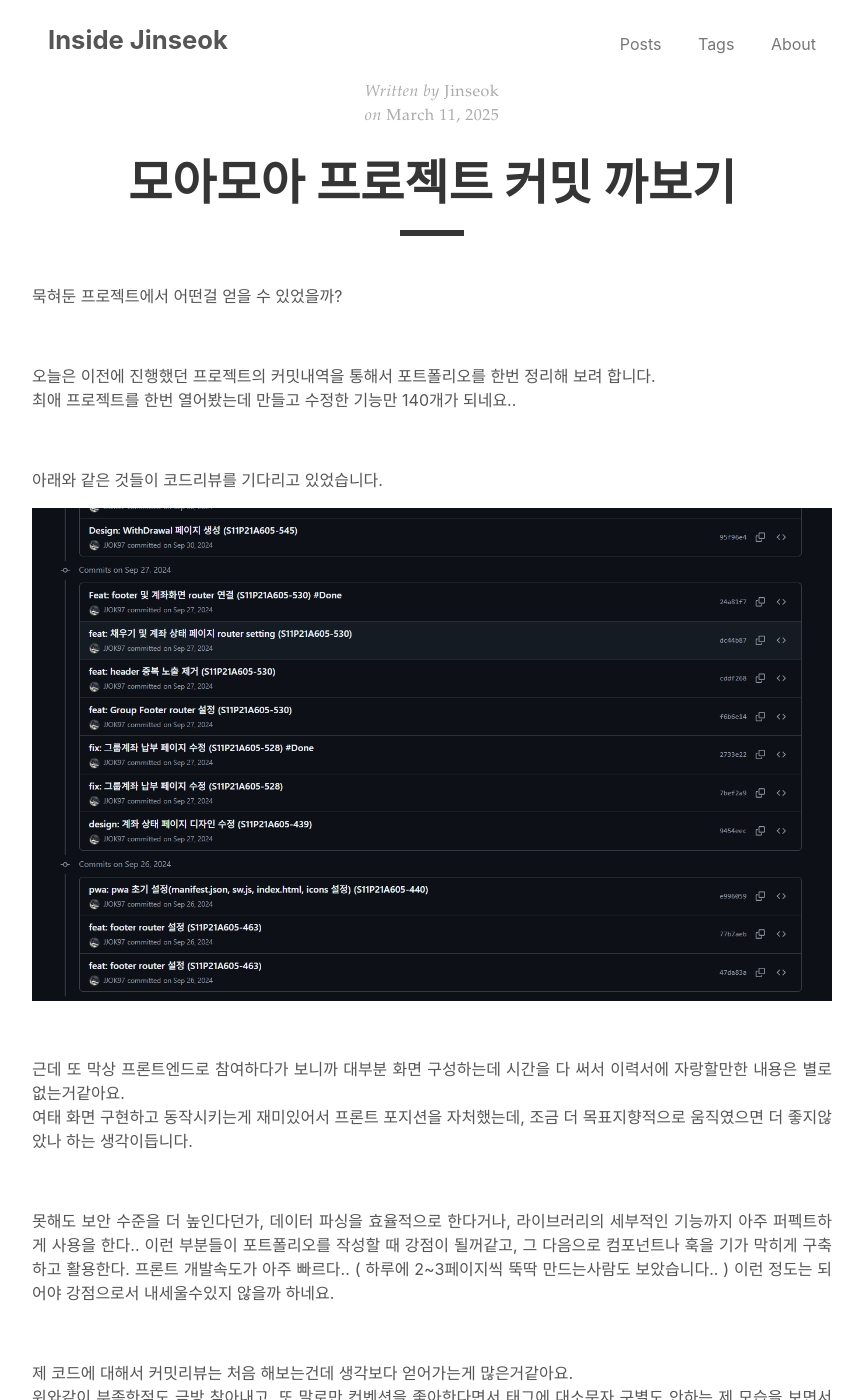
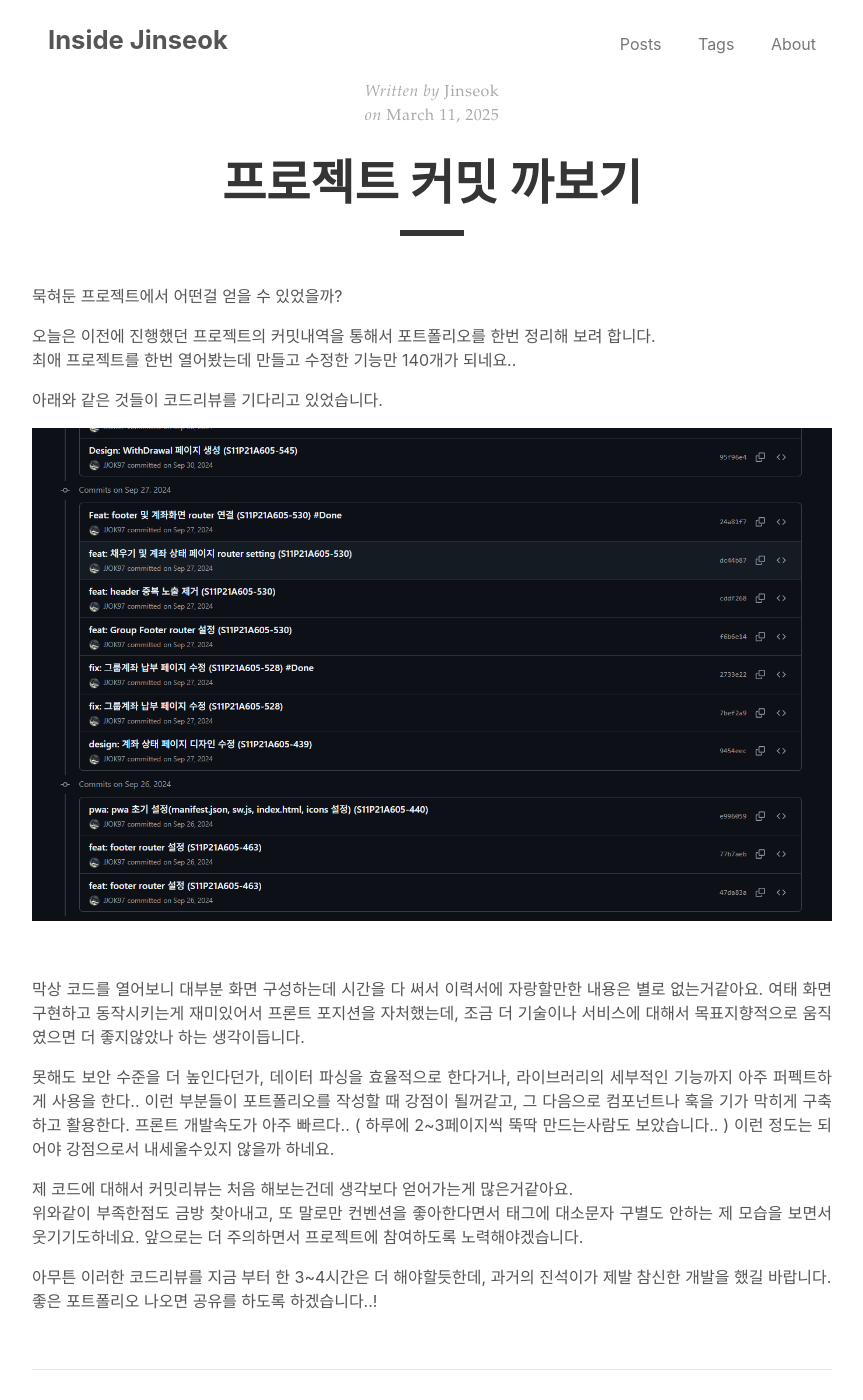
Before and after one commit to JJOK97/JJOK97.github.io, a Jekyll site: the page built from _posts/2025-03-11-moremore-review-1.md, in a window 1280 px wide and 1400 px high. Shown: the whole window, without its empty margins (208-1071 px from the left). Built offline with Jekyll 4.4.1, drawn with Linux system fonts in a browser that asks for light colours.

Commit message:
update: memoir

```diff
--- a/_posts/2025-03-11-moremore-review-1.md
+++ b/_posts/2025-03-11-moremore-review-1.md
@@ -1,8 +1,8 @@
 ---
 layout: post
-title: '모아모아 프로젝트 커밋 까보기'
+title: '프로젝트 커밋 까보기'
 author: 'Jinseok'
-description: '모아모아 프로젝트 커밋 까보기기'
+description: '프로젝트 커밋 까보기기'
 tags: [project]
 excerpt_separator: <!--more-->
 ---
@@ -10,12 +10,9 @@ excerpt_separator: <!--more-->
 묵혀둔 프로젝트에서 어떤걸 얻을 수 있었을까?
 
 <!--more-->
-<br>
 
 오늘은 이전에 진행했던 프로젝트의 커밋내역을 통해서 포트폴리오를 한번 정리해 보려 합니다.
 최애 프로젝트를 한번 열어봤는데 만들고 수정한 기능만 140개가 되네요..
-
-<br>
 
 아래와 같은 것들이 코드리뷰를 기다리고 있었습니다.
 
@@ -23,21 +20,14 @@ excerpt_separator: <!--more-->
 
 <br>
 
-근데 또 막상 프론트엔드로 참여하다가 보니까 대부분 화면 구성하는데 시간을 다 써서 이력서에 자랑할만한 내용은 별로 없는거같아요.
-여태 화면 구현하고 동작시키는게 재미있어서 프론트 포지션을 자처했는데, 조금 더 목표지향적으로 움직였으면 더 좋지않았나 하는 생각이듭니다.
-
-<br>
+막상 코드를 열어보니 대부분 화면 구성하는데 시간을 다 써서 이력서에 자랑할만한 내용은 별로 없는거같아요. 여태 화면 구현하고 동작시키는게 재미있어서 프론트 포지션을 자처했는데, 조금 더 기술이나 서비스에 대해서 목표지향적으로 움직였으면 더 좋지않았나 하는 생각이듭니다.
 
 못해도 보안 수준을 더 높인다던가, 데이터 파싱을 효율적으로 한다거나, 라이브러리의 세부적인 기능까지 아주 퍼펙트하게 사용을 한다.. 이런 부분들이 포트폴리오를 작성할 때 강점이 될꺼같고, 그 다음으로 컴포넌트나 훅을 기가 막히게 구축하고 활용한다. 프론트 개발속도가 아주 빠르다.. ( 하루에 2~3페이지씩 뚝딱 만드는사람도 보았습니다.. ) 이런 정도는 되어야 강점으로서 내세울수있지 않을까 하네요.
-
-<br>
 
 제 코드에 대해서 커밋리뷰는 처음 해보는건데 생각보다 얻어가는게 많은거같아요.
 위와같이 부족한점도 금방 찾아내고, 또 말로만 컨벤션을 좋아한다면서 태그에 대소문자 구별도 안하는 제 모습을 보면서 웃기기도하네요.
 앞으로는 더 주의하면서 프로젝트에 참여하도록 노력해야겠습니다.
 
-<br>
-
 아무튼 이러한 코드리뷰를 지금 부터 한 3~4시간은 더 해야할듯한데, 과거의 진석이가 제발 참신한 개발을 했길 바랍니다.
 좋은 포트폴리오 나오면 공유를 하도록 하겠습니다..!
 
```
